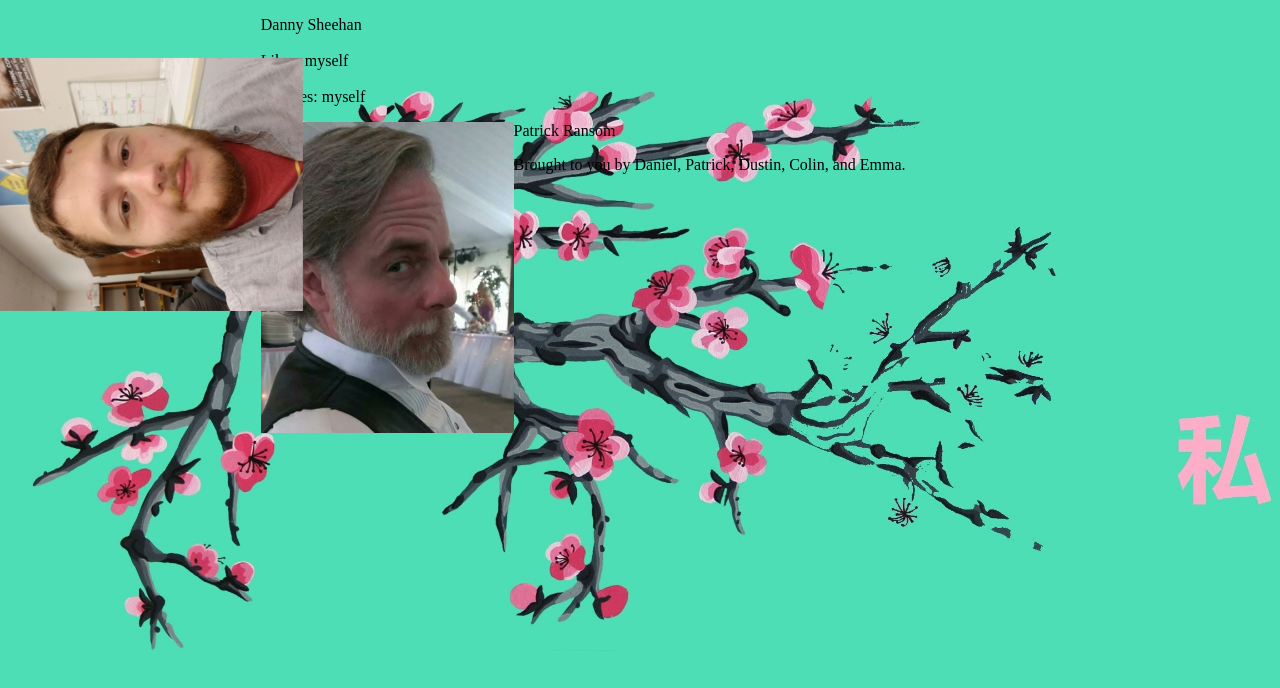
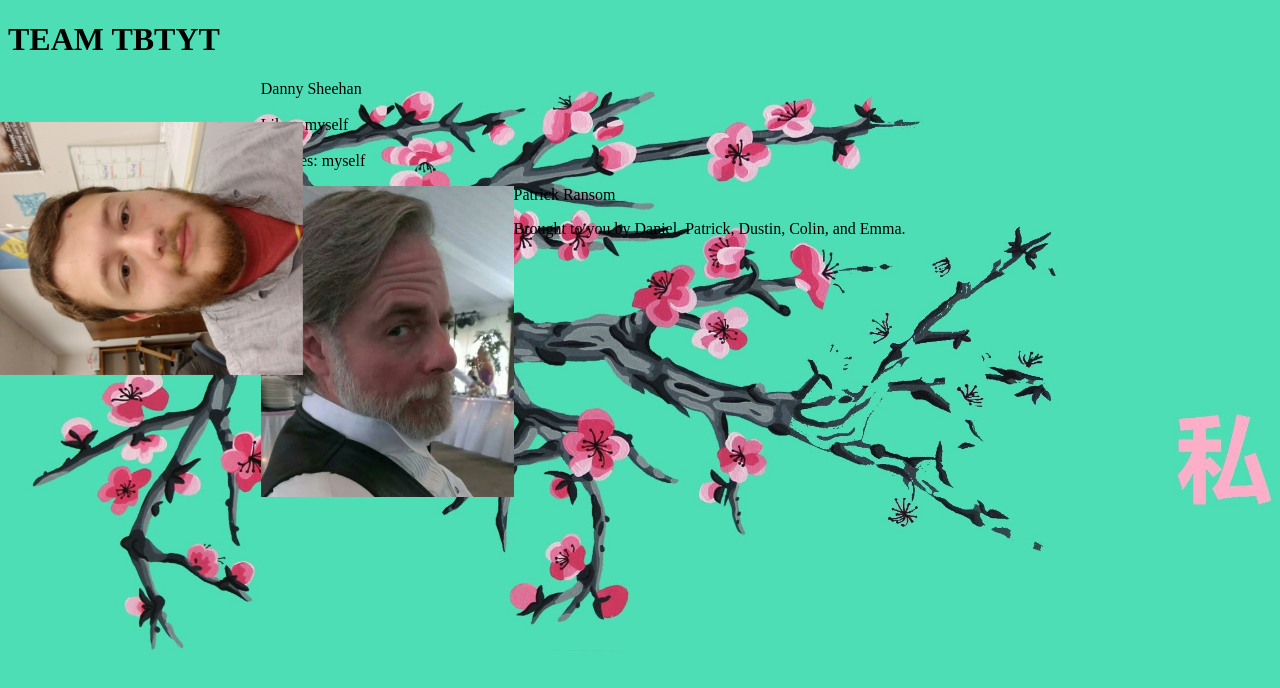
Before and after one commit to dsheehan6896/TBTYT, a plain HTML site: page index.html in a window 1280 px wide. Drawn offline with Linux system fonts and the light colour scheme.

Commit message:
Update index.html
Added heading.

```diff
--- a/index.html
+++ b/index.html
@@ -13,6 +13,7 @@
 		</style>
 	</head>
 	<body>
+		<h1>TEAM TBTYT</h1>
 		<div class="Dan">
 			<p><img src="media/badselfie.jpg" alt="me" width="20%" height="20%" style="float:left;transform:rotate(270deg);">Danny Sheehan <br><br> Likes: myself <br><br> Dislikes: myself</p>
 
```
